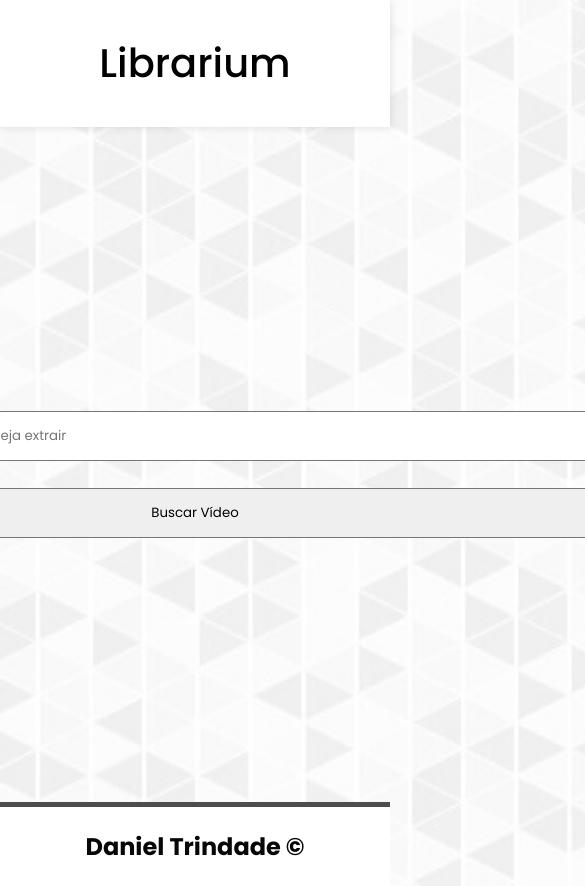
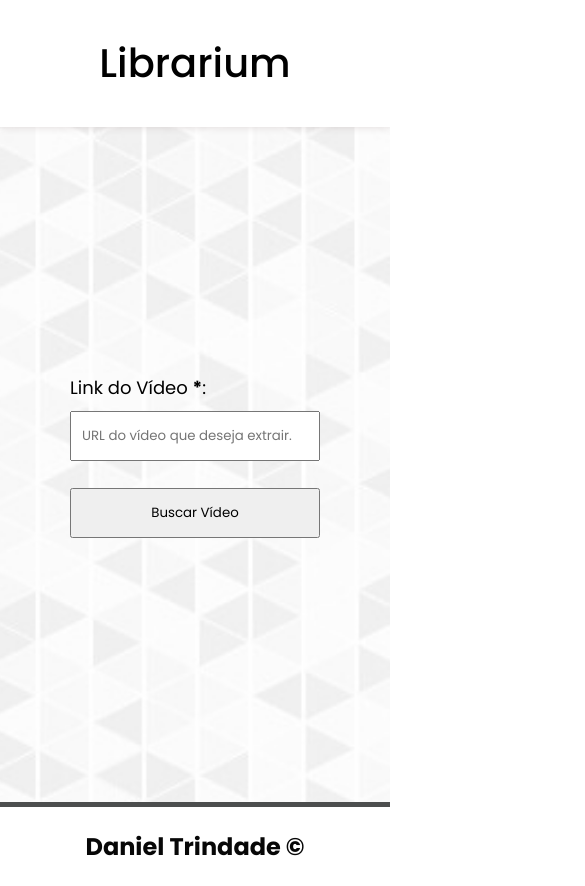
Before and after one commit to daniel-trindade/librarium, an Angular app: page /extratores/youtube in a window 390 px wide. Shown: the whole page, 585 px wide, since content can reach past the window. Built offline with nearby package versions, Linux system fonts and the light colour scheme.

Commit message:
YT extractor page responsivity finished

```diff
--- a/src/app/extractors/youtube-extractor/youtube-extractor.component.html
+++ b/src/app/extractors/youtube-extractor/youtube-extractor.component.html
@@ -1,3 +1,4 @@
+<div class="form-container">
   <form
     class="yt-ext"
     [formGroup]="yt_form"
@@ -9,16 +10,21 @@
       type="text"
       id="url"
       formControlName="url"
-    placeholder="Insira a URL do vídeo que deseja extrair"
+      placeholder="URL do vídeo que deseja extrair."
     />
-  <div *ngIf="url.invalid && formDir.submitted || showWarnning" class="validation-error">
+    <div
+      *ngIf="(url.invalid && formDir.submitted) || showWarnning"
+      class="validation-error"
+    >
       <p>Informe uma URL válida do YouTube para extrair o texto do vídeo.</p>
     </div>
 
     <div class="complementar-form" *ngIf="showComplementarForm">
       <label for="language">Escolha o formato de arquivo <span>*</span>:</label>
       <select formControlName="format">
-      <option value="default">Selecione um formato de arquivo para extração</option>
+        <option value="default">
+          Selecione um formato de arquivo para extração
+        </option>
         <option value="txt">TXT</option>
         <option value="pdf">PDF</option>
       </select>
@@ -26,14 +32,24 @@
         <p>Selecione um formato para proseguir com a extração.</p>
       </div>
 
-    <label for="language">Escolha a linguagem de extração  <span>*</span>:</label>
-    <select formControlName="language" placeholder="Selecione um Idioma para extração">
-      <option value="default" selected>Selecione um Idioma para extração</option>
+      <label for="language"
+        >Escolha a linguagem de extração <span>*</span>:</label
+      >
+      <select
+        formControlName="language"
+        placeholder="Selecione um Idioma para extração"
+      >
+        <option value="default" selected>
+          Selecione um Idioma para extração
+        </option>
         <option *ngFor="let lang of languages" [value]="lang.language_code">
           {{ lang.language }}
         </option>
       </select>
-    <div *ngIf="language.invalid && formDir.submitted" class="validation-error">
+      <div
+        *ngIf="language.invalid && formDir.submitted"
+        class="validation-error"
+      >
         <p>Selecione um idioma para proseguir com a extração.</p>
       </div>
 
@@ -45,6 +61,13 @@
         <option value="es">Espanhol</option>
       </select>
     </div>
-  <button type="button" (click)="takeVideoSubtitles()" *ngIf="!showComplementarForm">Buscar Vídeo</button>
+    <button
+      type="button"
+      (click)="takeVideoSubtitles()"
+      *ngIf="!showComplementarForm"
+    >
+      Buscar Vídeo
+    </button>
     <button type="submit" *ngIf="showComplementarForm">Extrair</button>
   </form>
+</div>
--- a/src/app/extractors/youtube-extractor/youtube-extractor.component.scss
+++ b/src/app/extractors/youtube-extractor/youtube-extractor.component.scss
@@ -1,5 +1,11 @@
+.form-container{
+    display: flex;
+    align-items: center;
+    width: 800px;
+
+
     .yt-ext{
-    width: 800px;
+        width: 100%;
         min-height: 80vh;
         display: flex;
         flex-direction: column;
@@ -17,16 +23,21 @@
         }
 
         input{
+            width: 100%;
+            max-width: 800px;
             height: 50px;
             padding: 0 10px;
         }
 
         select{
+            width: 100%;
+            max-width: 800px;
             height: 50px;
             padding: 0 10px;
         }
 
         button{
+            width: 100%;
             margin: 2em 0;
             height: 50px;
         }
@@ -53,3 +64,22 @@
             border-left: 3px solid #DC3545;
         }
     }
+}
+
+@media only screen and (max-width: 1000px){
+    .form-container{
+        width: 600px;
+    }
+}
+
+@media only screen and (max-width: 800px){
+    .form-container{
+        width: 400px;
+    }
+}
+
+@media only screen and (max-width: 600px){
+    .form-container{
+        width: 250px;
+    }
+}
```
Lines whose indentation alone changed are shown as unchanged.
